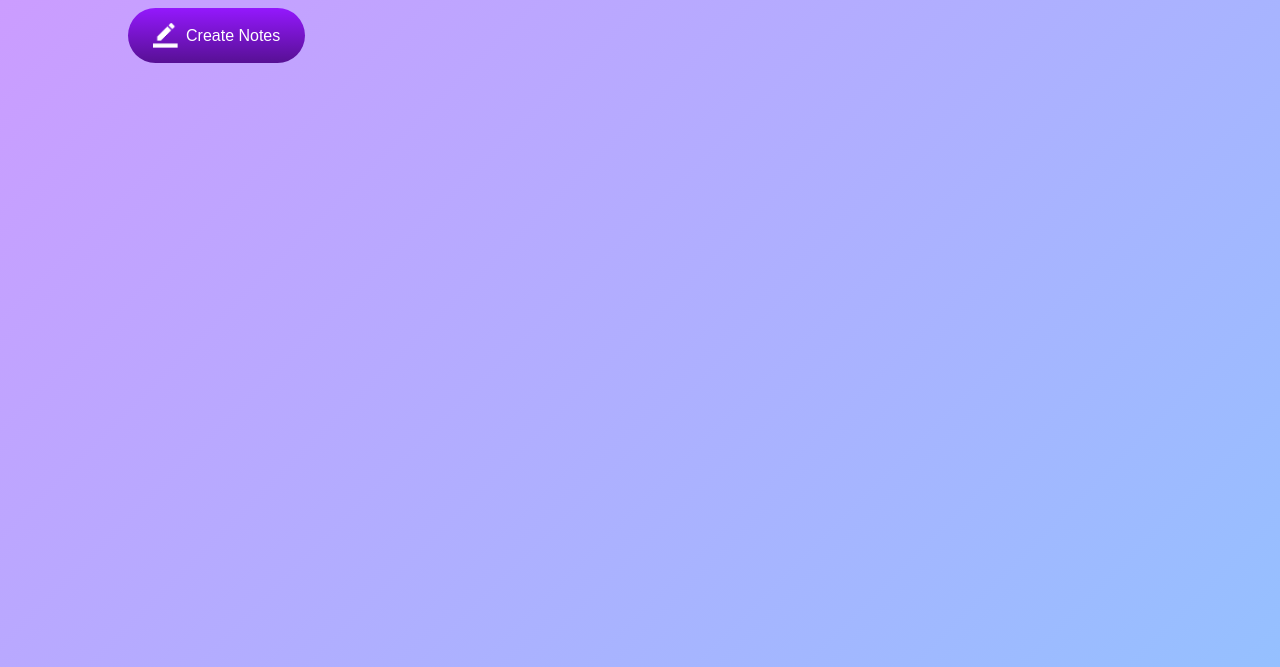
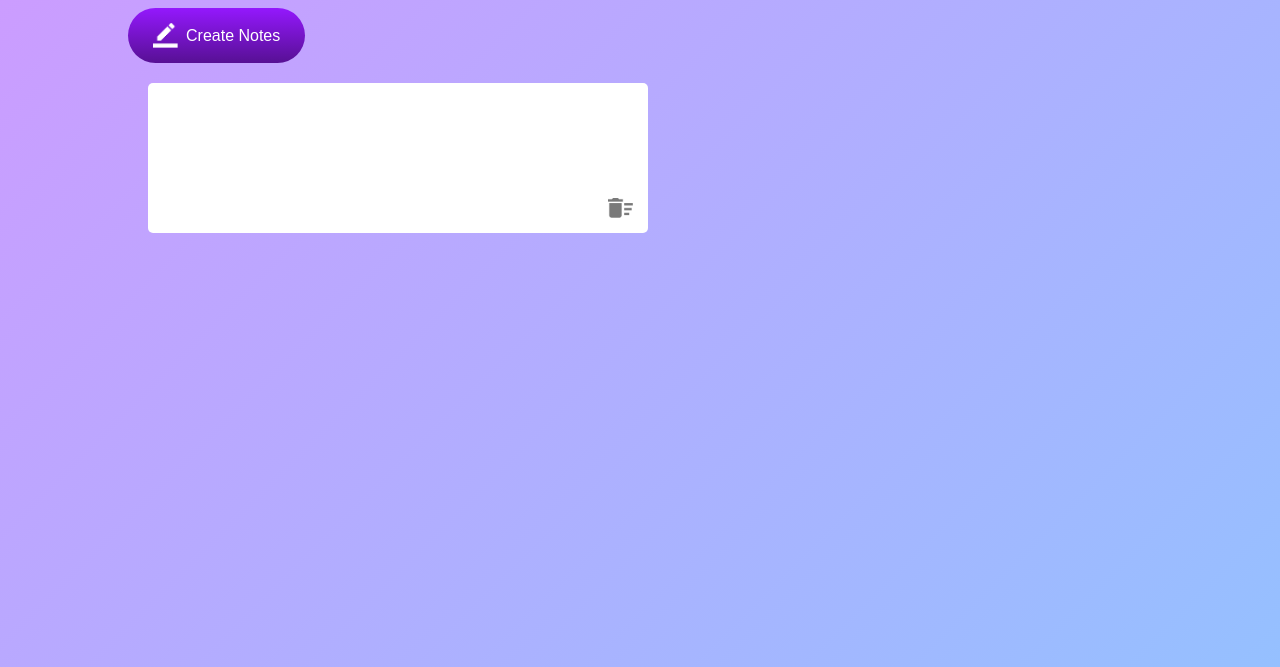
Before and after one commit to HassanEhsani/Note-App, a plain HTML site: page index.html in a window 1280 px wide. Both pictures are taken after a click on the button "Create Notes". Shown: the part 133-800 px from the top of the page. Drawn offline with Linux system fonts and the light colour scheme.

Commit message:
i wrote the function createBtn in the js file

```diff
--- a/index.html
+++ b/index.html
@@ -11,7 +11,7 @@
 <body>
     <div class="container">
         <h1><img src="images/notes.png">Notes</h1>
-        <button><img src="images/edit.png" alt="">Create Notes</button>
+        <button class="btn"><img src="images/edit.png" alt="">Create Notes</button>
         <div class="notes-container">
             <!-- <p contenteditable="true" class="input-box">
                 <img src="images/delete.png" alt="">
--- a/script.js
+++ b/script.js
@@ -0,0 +1,12 @@
+const notesContaier = document.querySelector(".notes-container");
+const createBtn = document.querySelector(".btn");
+let notes = document.querySelectorAll(".input-box");
+
+createBtn.addEventListener("click",()=>{
+    let inputBox = document.createElement("p");
+    let img = document.createElement("img");
+    inputBox.className = "input-box";
+    inputBox.setAttribute("contenteditable","true");
+    img.src = "images/delete.png";
+    notesContaier.appendChild(inputBox).appendChild(img);
+})
```
